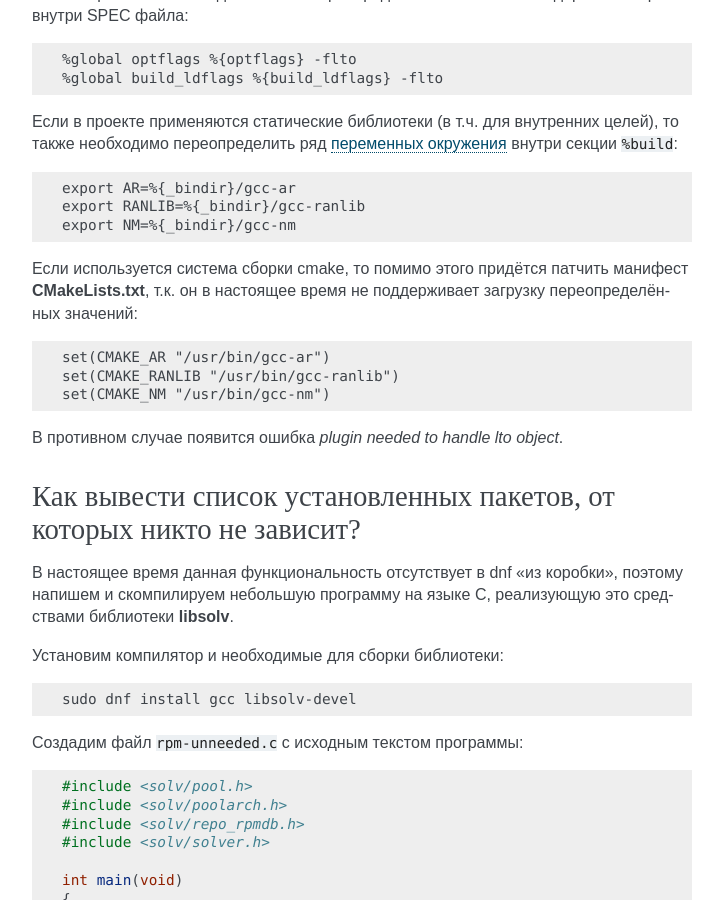
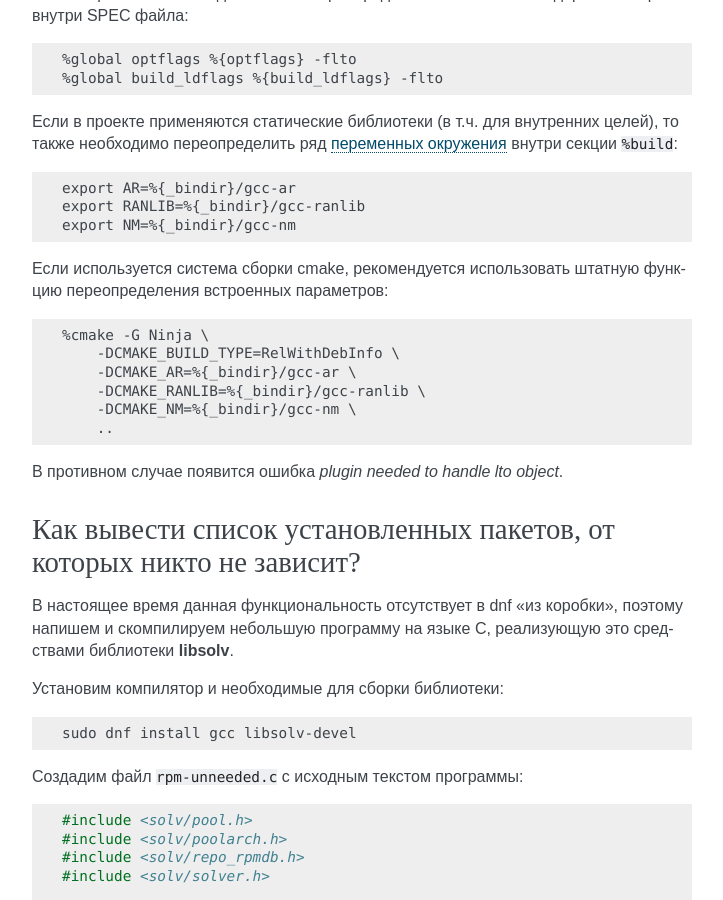
Before and after one commit to RussianFedora/FAQ, a Sphinx documentation site: the page built from source/development.rst, in a window 1280 px wide and 900 px high, scrolled down 8061 px. Shown: the whole window, without its empty margins (388-1111 px from the left). Built offline with Sphinx 7.4.7, drawn with Linux system fonts in a browser that asks for light colours.

Commit message:
Updated LTO question.

```diff
--- a/source/development.rst
+++ b/source/development.rst
@@ -465,13 +465,16 @@
     export RANLIB=%{_bindir}/gcc-ranlib
     export NM=%{_bindir}/gcc-nm
 
-Если используется система сборки cmake, то помимо этого придётся патчить манифест **CMakeLists.txt**, т.к. он в настоящее время не поддерживает загрузку переопределённых значений:
+Если используется система сборки cmake, рекомендуется использовать штатную функцию переопределения встроенных параметров:
 
 .. code-block:: text
 
-    set(CMAKE_AR "/usr/bin/gcc-ar")
-    set(CMAKE_RANLIB "/usr/bin/gcc-ranlib")
-    set(CMAKE_NM "/usr/bin/gcc-nm")
+    %cmake -G Ninja \
+        -DCMAKE_BUILD_TYPE=RelWithDebInfo \
+        -DCMAKE_AR=%{_bindir}/gcc-ar \
+        -DCMAKE_RANLIB=%{_bindir}/gcc-ranlib \
+        -DCMAKE_NM=%{_bindir}/gcc-nm \
+        ..
 
 В противном случае появится ошибка *plugin needed to handle lto object*.
 
```
